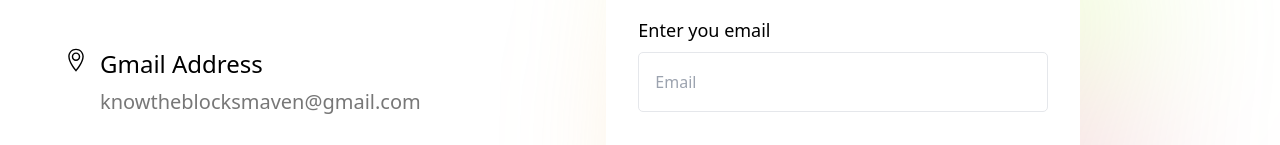
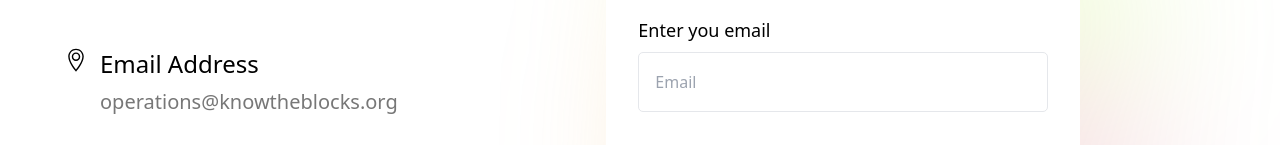
Before and after one commit to Nomolos29/KBM_Official, a Next.js app: page /contact_us in a window 1280 px wide. Shown: the part 849-994 px from the top of the page. Built offline with nearby package versions, Linux system fonts and the light colour scheme.

Commit message:
Updated contact page

```diff
--- a/app/contact_us/page.tsx
+++ b/app/contact_us/page.tsx
@@ -36,9 +36,9 @@
     },
     {
       icon: <TfiLocationPin />,
-      title: "Gmail Address",
-      description: "knowtheblocksmaven@gmail.com",
-      link: "",
+      title: "Email Address",
+      description: "operations@knowtheblocks.org",
+      link: "mailto:operations@knowtheblocks.org",
     },
     {
       icon: <TfiLocationPin />,
--- a/components/global/ImageBox.tsx
+++ b/components/global/ImageBox.tsx
@@ -80,13 +80,13 @@
               </h3>
             </section>
 
-            <p
+            <div
               className={`text-lg w-full md:text-xl md:leading-relaxed ${
                 light ? "text-white" : "text-[#212121]"
               }`}
             >
               {imgSectionText}
-            </p>
+            </div>
 
             <div className="pt-5">
               {button && (
```
Also changed, not shown: tsconfig.json (+19 -5 lines).
